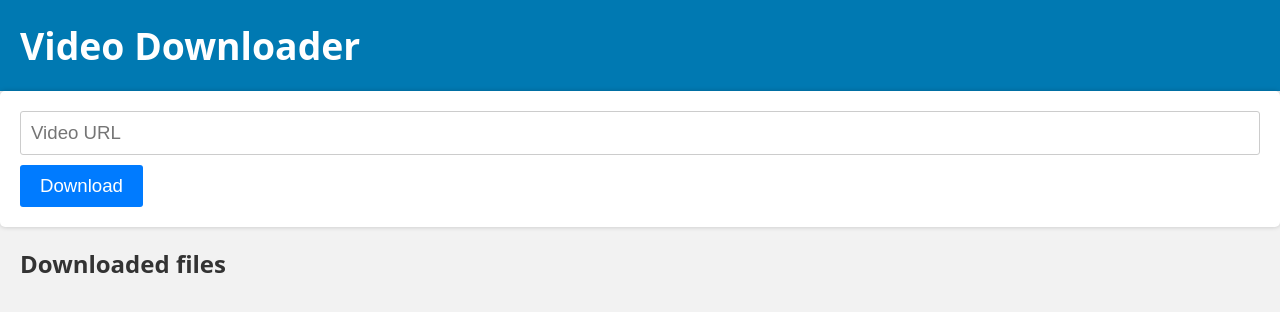
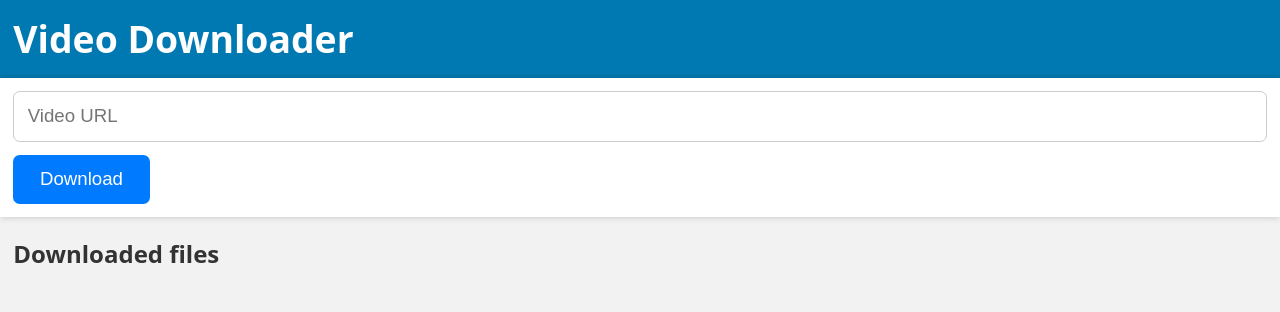
Before and after one commit to onfoot/yt, a Flask app: page / in a window 1280 px wide. Shown: the top 312 px of the page. Run offline with Flask 2, Linux system fonts and the light colour scheme.

Commit message:
chore: Improve page appearance, simplify CSS

```diff
--- a/app/templates/index.html
+++ b/app/templates/index.html
@@ -14,34 +14,33 @@
         h1 {
             background-color: #0079b2;
             color: #fff;
-            padding: 20px;
+            padding: 10pt;
             margin: 0;
             font-size: 28pt;
         }
 
         h2 {
             color: #333;
-            padding-left: 20px;
+            padding-left: 10pt;
         }
 
         form {
             background-color: #fff;
-            padding: 20px;
-            border-radius: 5px;
-            box-shadow: 0 0 5px rgba(0, 0, 0, 0.2);
-            margin-bottom: 20px;
+            padding: 10pt;
+            box-shadow: 0 0 5pt rgba(0, 0, 0, 0.2);
+            margin-bottom: 10pt;
         }
 
         label {
             display: block;
-            margin-bottom: 10px;
+            margin-bottom: 10pt;
         }
 
         input[type="text"] {
-            padding: 10px;
-            margin-bottom: 10px;
-            border: 1px solid #ccc;
-            border-radius: 3px;
+            padding: 10pt;
+            margin-bottom: 10pt;
+            border: 1pt solid #ccc;
+            border-radius: 5pt;
             font-size: 14pt;
             width: 100%;
             box-sizing: border-box;
@@ -51,8 +50,8 @@
             font-size: 14pt;
             cursor: pointer;
             border: none;
-            padding: 10px 20px;
-            border-radius: 3px;
+            padding: 10pt 20pt;
+            border-radius: 5pt;
         }
 
         button[type="submit"] {
@@ -76,15 +75,6 @@
             visibility: hidden;
         }
 
-        ul {
-            list-style: none;
-            padding: 20px;
-        }
-
-        li {
-            margin-bottom: 5px;
-        }
-
         a {
             text-decoration: none;
             color: #007BFF;
@@ -98,23 +88,19 @@
             font-size: 16pt;
         }
 
-        a.video-link {
-            font-size: 16pt;
-        }
-
         a.video-link:visited {
             color: #0079b2
         }
 
         div.links {
-            padding: 20px;
+            padding: 10pt;
             display: flex;
             justify-content: space-between;
             align-items: center;
         }
 
         div.links:hover {
-            background-color: #d9d9d9;
+            background-color: #e9e9e9;
         }
 
         div.links:hover button.delete_video {
```
